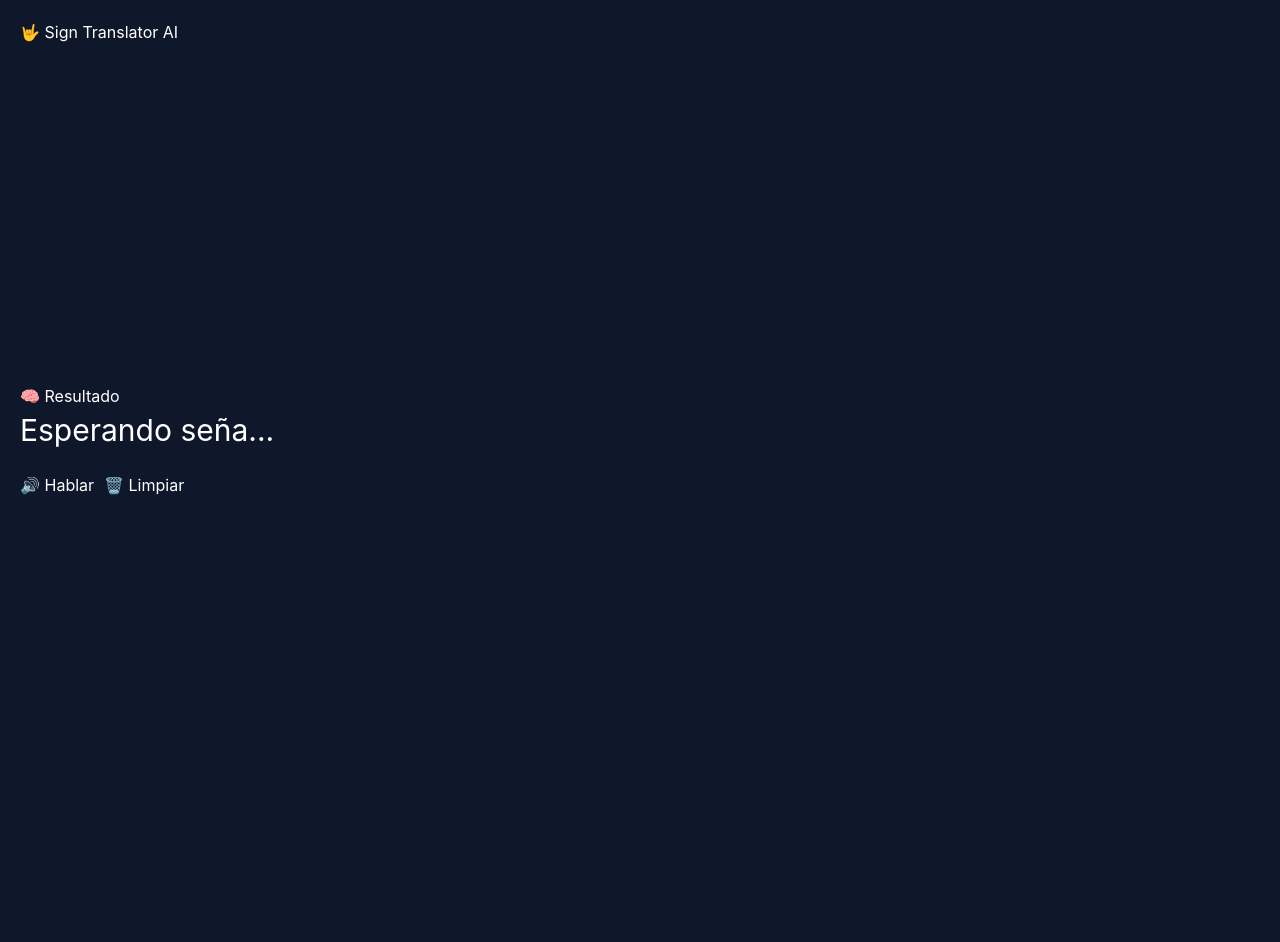
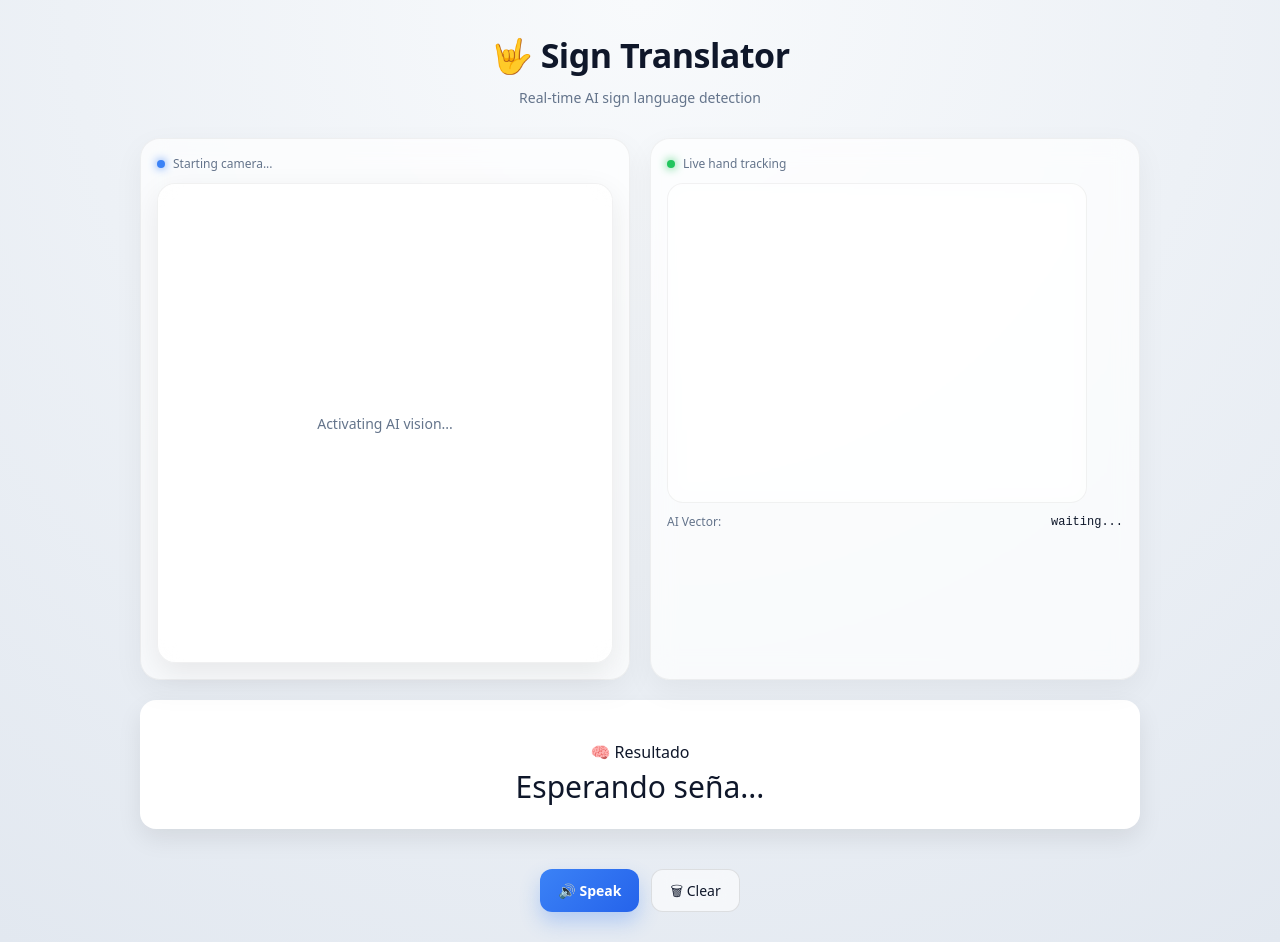
Before and after one commit to isairey/PlataformaTraduccionGestos, a React (Vite) app: page / in a window 1280 px wide. Before the commit the page ends 800 px from the top, so only its background shows below. Built offline with nearby package versions, Linux system fonts and the light colour scheme; no server answers.

Commit message:
Actualizacion de Componentes y el Rediseño de las Vistas

```diff
--- a/src/components/Camera.tsx
+++ b/src/components/Camera.tsx
@@ -1,24 +1,102 @@
-import { useEffect, useRef } from "react";
+import { useEffect, useRef, useState } from "react";
 
 export default function Camera() {
   const videoRef = useRef<HTMLVideoElement>(null);
+  const [loading, setLoading] = useState(true);
 
   useEffect(() => {
-    navigator.mediaDevices.getUserMedia({ video: true }).then((stream) => {
+    navigator.mediaDevices
+      .getUserMedia({ video: true })
+      .then((stream) => {
         if (videoRef.current) {
           videoRef.current.srcObject = stream;
         }
-    });
+      })
+      .finally(() => setLoading(false));
   }, []);
 
   return (
+    <div style={styles.wrapper}>
+      {/* STATUS */}
+      <div style={styles.status}>
+        <div style={styles.dot} />
+        <span>{loading ? "Starting camera..." : "Camera active"}</span>
+      </div>
+
+      {/* CAMERA STAGE */}
+      <div style={styles.stage}>
+        {loading && (
+          <div style={styles.loading}>
+            Activating AI vision...
+          </div>
+        )}
+
         <video
           ref={videoRef}
           autoPlay
           playsInline
           width={640}
           height={480}
-      style={{ borderRadius: 12 }}
+          style={styles.video}
         />
+      </div>
+    </div>
   );
 }
+
+const styles: any = {
+  wrapper: {
+    width: "100%",
+    height: "100%",
+  },
+
+  status: {
+    display: "flex",
+    alignItems: "center",
+    gap: "8px",
+    fontSize: "12px",
+    color: "#64748b",
+    marginBottom: "10px",
+  },
+
+  dot: {
+    width: "8px",
+    height: "8px",
+    borderRadius: "50%",
+    background: "#3b82f6",
+    boxShadow: "0 0 10px #3b82f6",
+  },
+
+  stage: {
+    position: "relative",
+    width: "100%",
+    maxWidth: "640px",
+    height: "480px",
+    borderRadius: "18px",
+    overflow: "hidden",
+    background: "rgba(255,255,255,0.4)",
+    backdropFilter: "blur(12px)",
+    border: "1px solid rgba(0,0,0,0.05)",
+    boxShadow: "0 10px 30px rgba(0,0,0,0.08)",
+  },
+
+  video: {
+    width: "100%",
+    height: "100%",
+    objectFit: "cover",
+    borderRadius: "18px",
+  },
+
+  loading: {
+    position: "absolute",
+    inset: 0,
+    display: "flex",
+    alignItems: "center",
+    justifyContent: "center",
+    color: "#64748b",
+    fontSize: "14px",
+    background: "rgba(255,255,255,0.6)",
+    backdropFilter: "blur(8px)",
+    zIndex: 2,
+  },
+};
--- a/src/components/Controls.tsx
+++ b/src/components/Controls.tsx
@@ -2,9 +2,52 @@ import { speak } from "../utils/speech";
 
 export default function Controls() {
   return (
-    <div style={{ marginTop: 20, display: "flex", gap: 10 }}>
-      <button onClick={() => speak("Hola")}>🔊 Hablar</button>
-      <button onClick={() => window.location.reload()}>🗑 Limpiar</button>
+    <div style={styles.wrapper}>
+      <button style={styles.primary} onClick={() => speak("Hola")}>
+        🔊 Speak
+      </button>
+
+      <button
+        style={styles.secondary}
+        onClick={() => window.location.reload()}
+      >
+        🗑 Clear
+      </button>
     </div>
   );
 }
+
+const styles: any = {
+  wrapper: {
+    marginTop: "20px",
+    display: "flex",
+    justifyContent: "center",
+    gap: "12px",
+  },
+
+  primary: {
+    padding: "10px 18px",
+    borderRadius: "12px",
+    border: "none",
+    cursor: "pointer",
+    background: "linear-gradient(135deg, #3b82f6, #2563eb)",
+    color: "white",
+    fontWeight: 600,
+    fontSize: "14px",
+    boxShadow: "0 10px 20px rgba(59,130,246,0.3)",
+    transition: "all 0.2s ease",
+  },
+
+  secondary: {
+    padding: "10px 18px",
+    borderRadius: "12px",
+    border: "1px solid rgba(0,0,0,0.1)",
+    cursor: "pointer",
+    background: "rgba(255,255,255,0.6)",
+    backdropFilter: "blur(10px)",
+    color: "#0f172a",
+    fontWeight: 500,
+    fontSize: "14px",
+    transition: "all 0.2s ease",
+  },
+};
--- a/src/components/HandTracker.tsx
+++ b/src/components/HandTracker.tsx
@@ -33,27 +33,111 @@ export default function HandTracker() {
   });
 
   return (
-    <div style={{ position: "relative" }}>
+    <div style={styles.wrapper}>
+      {/* HEADER SMALL STATUS */}
+      <div style={styles.status}>
+        <div style={styles.dot} />
+        <span>Live hand tracking</span>
+      </div>
+
+      {/* VIDEO + CANVAS */}
+      <div style={styles.stage}>
         <video
           ref={videoRef}
           autoPlay
           playsInline
           width={420}
           height={320}
-        style={{ borderRadius: 12 }}
+          style={styles.video}
         />
 
         <canvas
           ref={canvasRef}
           width={420}
           height={320}
-        style={{
+          style={styles.canvas}
+        />
+      </div>
+
+      {/* VECTOR INFO (DEBUG / AI READY) */}
+      <div style={styles.footer}>
+        <span style={styles.label}>AI Vector:</span>
+        <span style={styles.value}>
+          {data.length > 0 ? `${data.length} features` : "waiting..."}
+        </span>
+      </div>
+    </div>
+  );
+}
+
+const styles: any = {
+  wrapper: {
+    position: "relative",
+    width: "100%",
+    height: "100%",
+  },
+
+  status: {
+    display: "flex",
+    alignItems: "center",
+    gap: "8px",
+    fontSize: "12px",
+    color: "#64748b",
+    marginBottom: "10px",
+  },
+
+  dot: {
+    width: "8px",
+    height: "8px",
+    borderRadius: "50%",
+    background: "#22c55e",
+    boxShadow: "0 0 10px #22c55e",
+  },
+
+  stage: {
+    position: "relative",
+    width: "420px",
+    height: "320px",
+    borderRadius: "16px",
+    overflow: "hidden",
+    background: "rgba(255,255,255,0.4)",
+    backdropFilter: "blur(10px)",
+    border: "1px solid rgba(0,0,0,0.05)",
+  },
+
+  video: {
     position: "absolute",
     top: 0,
     left: 0,
+    width: "420px",
+    height: "320px",
+    objectFit: "cover",
+    borderRadius: "16px",
+  },
+
+  canvas: {
+    position: "absolute",
+    top: 0,
+    left: 0,
+    width: "420px",
+    height: "320px",
     pointerEvents: "none",
-        }}
-      />
-    </div>
-  );
-}
+  },
+
+  footer: {
+    marginTop: "10px",
+    display: "flex",
+    justifyContent: "space-between",
+    fontSize: "12px",
+    color: "#64748b",
+  },
+
+  label: {
+    fontWeight: 500,
+  },
+
+  value: {
+    fontFamily: "monospace",
+    color: "#0f172a",
+  },
+};
--- a/src/pages/Home.tsx
+++ b/src/pages/Home.tsx
@@ -5,16 +5,95 @@ import Controls from "../components/Controls";
 
 export default function Home() {
   return (
-    <div style={{ padding: 20 }}>
-      <h1>🤟 Sign Translator AI</h1>
-
-      <div style={{ display: "flex", gap: 20 }}>
-        <Camera />
-        <HandTracker />
+    <div style={styles.container}>
+      {/* HEADER */}
+      <div style={styles.header}>
+        <h1 style={styles.title}>🤟 Sign Translator</h1>
+        <p style={styles.subtitle}>
+          Real-time AI sign language detection
+        </p>
       </div>
 
-      <Output />
-      <Controls />
+      {/* MAIN GRID */}
+      <div style={styles.grid}>
+        <div style={styles.card}>
+          <Camera />
+        </div>
+
+        <div style={styles.card}>
+          <HandTracker />
+        </div>
+      </div>
+
+      {/* OUTPUT */}
+      <div style={styles.outputCard}>
+        <Output />
+      </div>
+
+      {/* CONTROLS */}
+      <div style={styles.controls}>
+        <Controls />
+      </div>
     </div>
   );
 }
+
+const styles: any = {
+  container: {
+    minHeight: "100vh",
+    padding: "30px",
+    background: "radial-gradient(circle at top, #f8fafc, #e2e8f0)",
+    fontFamily: "system-ui, -apple-system, sans-serif",
+    color: "#0f172a",
+  },
+
+  header: {
+    textAlign: "center",
+    marginBottom: "30px",
+  },
+
+  title: {
+    fontSize: "34px",
+    fontWeight: 700,
+    letterSpacing: "-0.5px",
+  },
+
+  subtitle: {
+    fontSize: "14px",
+    color: "#64748b",
+    marginTop: "6px",
+  },
+
+  grid: {
+    display: "grid",
+    gridTemplateColumns: "1fr 1fr",
+    gap: "20px",
+    maxWidth: "1000px",
+    margin: "0 auto",
+  },
+
+  card: {
+    background: "rgba(255,255,255,0.7)",
+    backdropFilter: "blur(12px)",
+    border: "1px solid rgba(0,0,0,0.05)",
+    borderRadius: "20px",
+    padding: "16px",
+    boxShadow: "0 10px 30px rgba(0,0,0,0.05)",
+  },
+
+  outputCard: {
+    maxWidth: "1000px",
+    margin: "20px auto",
+    background: "white",
+    borderRadius: "16px",
+    padding: "20px",
+    boxShadow: "0 10px 25px rgba(0,0,0,0.08)",
+    textAlign: "center",
+  },
+
+  controls: {
+    display: "flex",
+    justifyContent: "center",
+    marginTop: "10px",
+  },
+};
```
Lines whose indentation alone changed are shown as unchanged.
